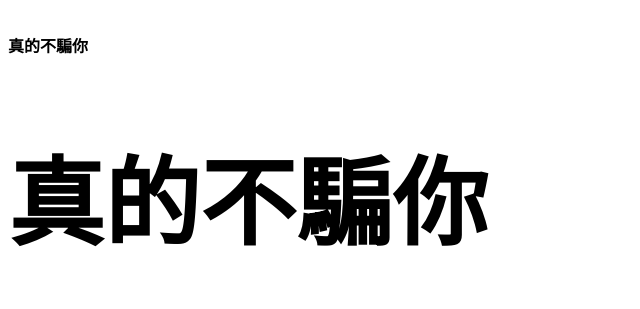
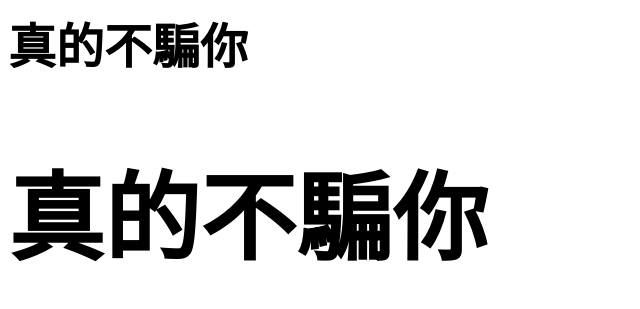
Before and after one commit to KaienChang/KaienChang.github.io, a plain HTML site: page index.html in a window 1280 px wide. Shown: the top 309 px of the page, without its empty margins (0-640 px from the left). Drawn offline with Linux system fonts and the light colour scheme.

Commit message:
Update index.html

```diff
--- a/index.html
+++ b/index.html
@@ -10,7 +10,7 @@
 
 <body>
     <div>
-       <font-size:1.2cm; face='Microsoft JhengHei'><b>真的不騙你</b></font>
+       <font size="7" face='Microsoft JhengHei'><b>真的不騙你</b></font>
        <font size="7"><h1>真的不騙你</h1>
         <img src="GitHub UI-01.jpg" alt="git_pic">
         <p>
```
